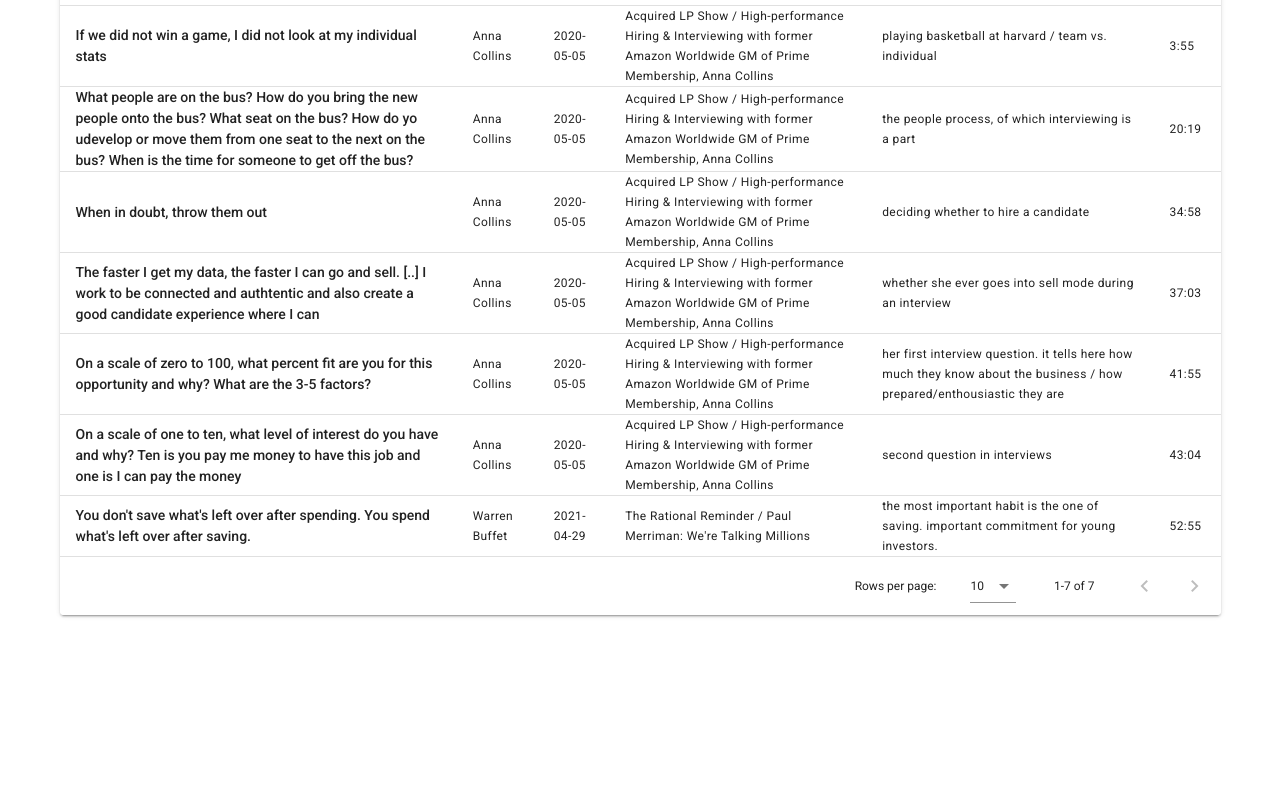
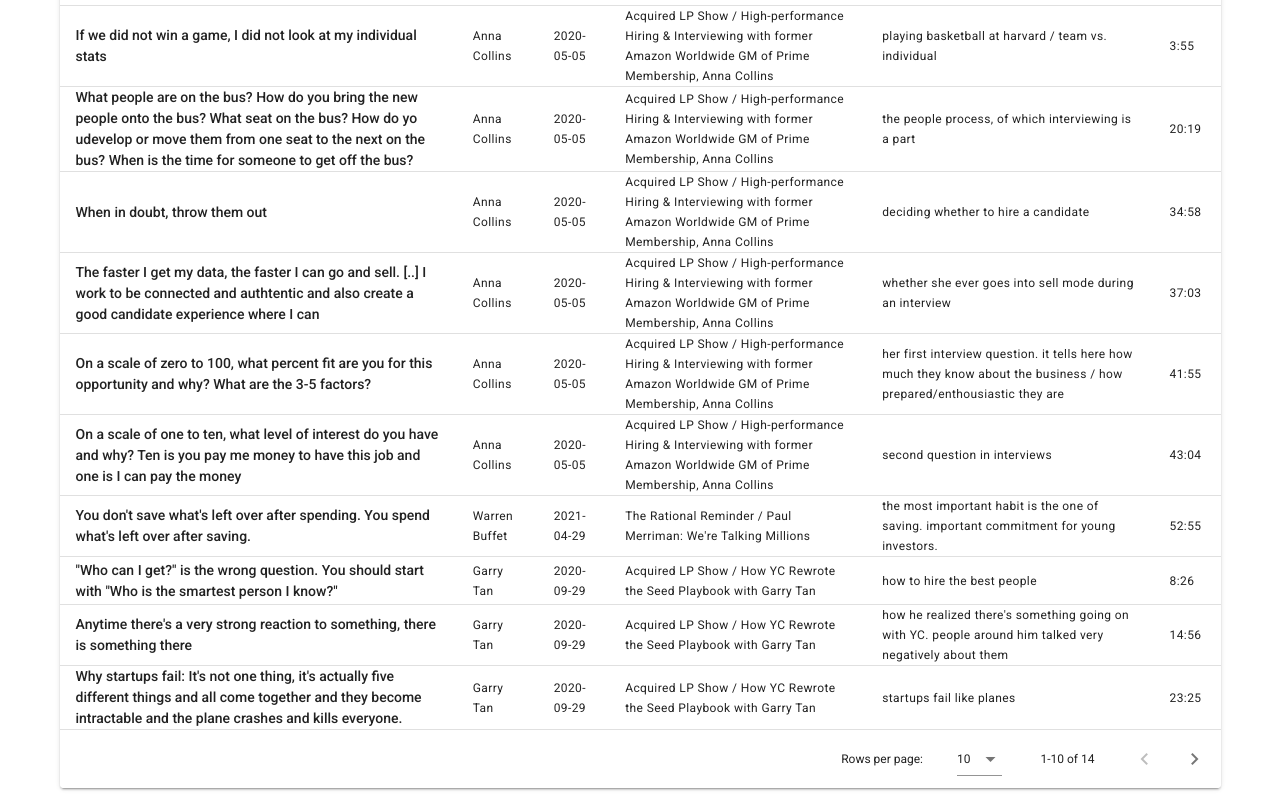
Before and after one commit to rethab/pod-quotes, a Vue app: page / in a window 1280 px wide. Shown: the part 378-1178 px from the top of the page. Before the commit the page ends 1005 px from the top, so only its background shows below. Built offline with nearby package versions, Linux system fonts and the light colour scheme.

Commit message:
garry tan: part 1

```diff
--- a/src/data/data.js
+++ b/src/data/data.js
@@ -30,6 +30,13 @@ export default () => {
                     name: 'Paul Merriman: We\'re Talking Millions',
                     url: 'https://rationalreminder.libsyn.com/paul-merriman-were-talking-millions-ep147'
                 },
+                {
+                    id: 3,
+                    podcastId: 1,
+                    date: '2020-09-29',
+                    name: 'How YC Rewrote the Seed Playbook with Garry Tan',
+                    url: 'https://www.acquired.fm/episodes/how-yc-rewrote-the-seed-playbook-with-garry-tan'
+                },
             ]
         },
         people() {
@@ -48,6 +55,11 @@ export default () => {
                     id: 3,
                     name: 'Paul Merriman',
                     twitter: 'https://twitter.com/SavvyInvestorPM'
+                },
+                {
+                    id: 4,
+                    name: 'Garry Tan',
+                    twitter: 'https://twitter.com/garrytan'
                 },
             ]
         },
@@ -103,6 +115,54 @@ export default () => {
                     time: '52:55',
                     context: 'the most important habit is the one of saving. important commitment for young investors.',
                 },
+                {
+                    episodeId: 3,
+                    quoteById: 4,
+                    quote: '"Who can I get?" is the wrong question. You should start with "Who is the smartest person I know?"',
+                    time: '8:26',
+                    context: 'how to hire the best people',
+                },
+                {
+                    episodeId: 3,
+                    quoteById: 4,
+                    quote: 'Anytime there\'s a very strong reaction to something, there is something there',
+                    time: '14:56',
+                    context: 'how he realized there\'s something going on with YC. people around him talked very negatively about them',
+                },
+                {
+                    episodeId: 3,
+                    quoteById: 4,
+                    quote: 'Why startups fail: It\'s not one thing, it\'s actually five different things and all come together and they become intractable and the plane crashes and kills everyone.',
+                    time: '23:25',
+                    context: 'startups fail like planes',
+                },
+                {
+                    episodeId: 3,
+                    quoteById: 4,
+                    quote: 'It would have been just money, but what we got out of YC was actually the network',
+                    time: '24:23',
+                    context: 'how (being stanford graduates) they could have raised money without YC',
+                },
+                {
+                    episodeId: 3,
+                    quoteById: 4,
+                    quote: 'The interesting thing that is happening is not being written about yet. You\'ll find out about it in like two or three years if you\'re lucky.',
+                    time: '30:30',
+                    context: 'how to find stuff before other people are onto it',
+                },
+                {
+                    episodeId: 3,
+                    quoteById: 4,
+                    quote: 'Don\'t tell me there aren\'t enough smart people. If anything the people are trapped in these systems - basically machines that don\'t allow them to fully realize their potential.',
+                    time: '45:10',
+                },
+                {
+                    episodeId: 3,
+                    quoteById: 4,
+                    quote: '',
+                    time: '',
+                    context: '',
+                },
             ]
         }
     }
```
